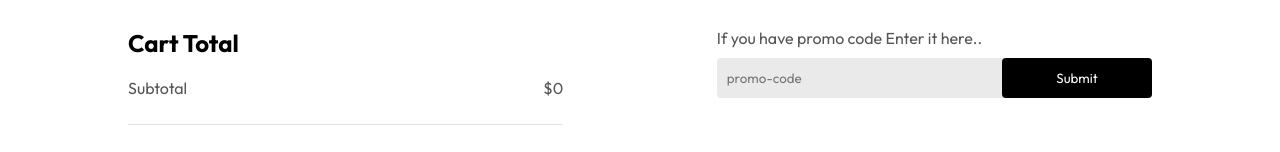
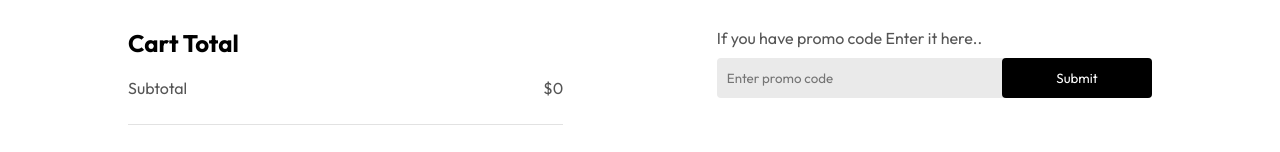
Before and after one commit to Niteshpanday05/food-order, a React (Vite) app: page /cart in a window 1280 px wide. Shown: the part 267-419 px from the top of the page. Built offline with nearby package versions, Linux system fonts and the light colour scheme.

Commit message:
some changes in ui

```diff
--- a/src/pages/Cart/Cart.css
+++ b/src/pages/Cart/Cart.css
@@ -105,6 +105,7 @@
     background-color: black;
     border: none;
     border-radius: 4px;
+    cursor: pointer;
 
 }
 
--- a/src/pages/Cart/Cart.jsx
+++ b/src/pages/Cart/Cart.jsx
@@ -63,7 +63,7 @@ const Cart = () => {
         <div>
           <p>If you have promo code Enter it here..</p>
           <div className="cart-promocode-input">
-            <input type="text" placeholder="promo-code" />
+            <input type="text" placeholder="Enter promo code" />
             <button className="button">Submit</button>
           </div>
         </div>
```
